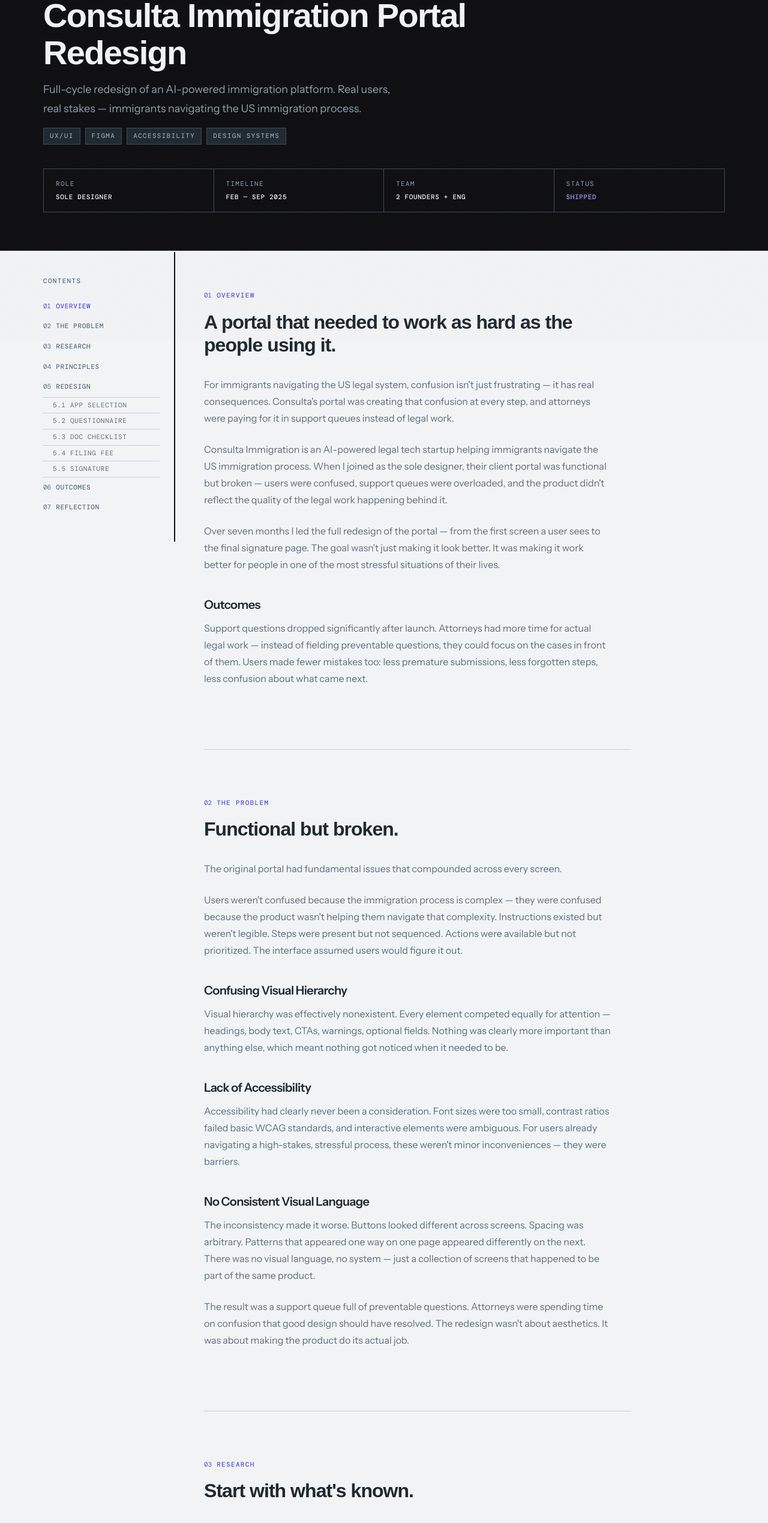
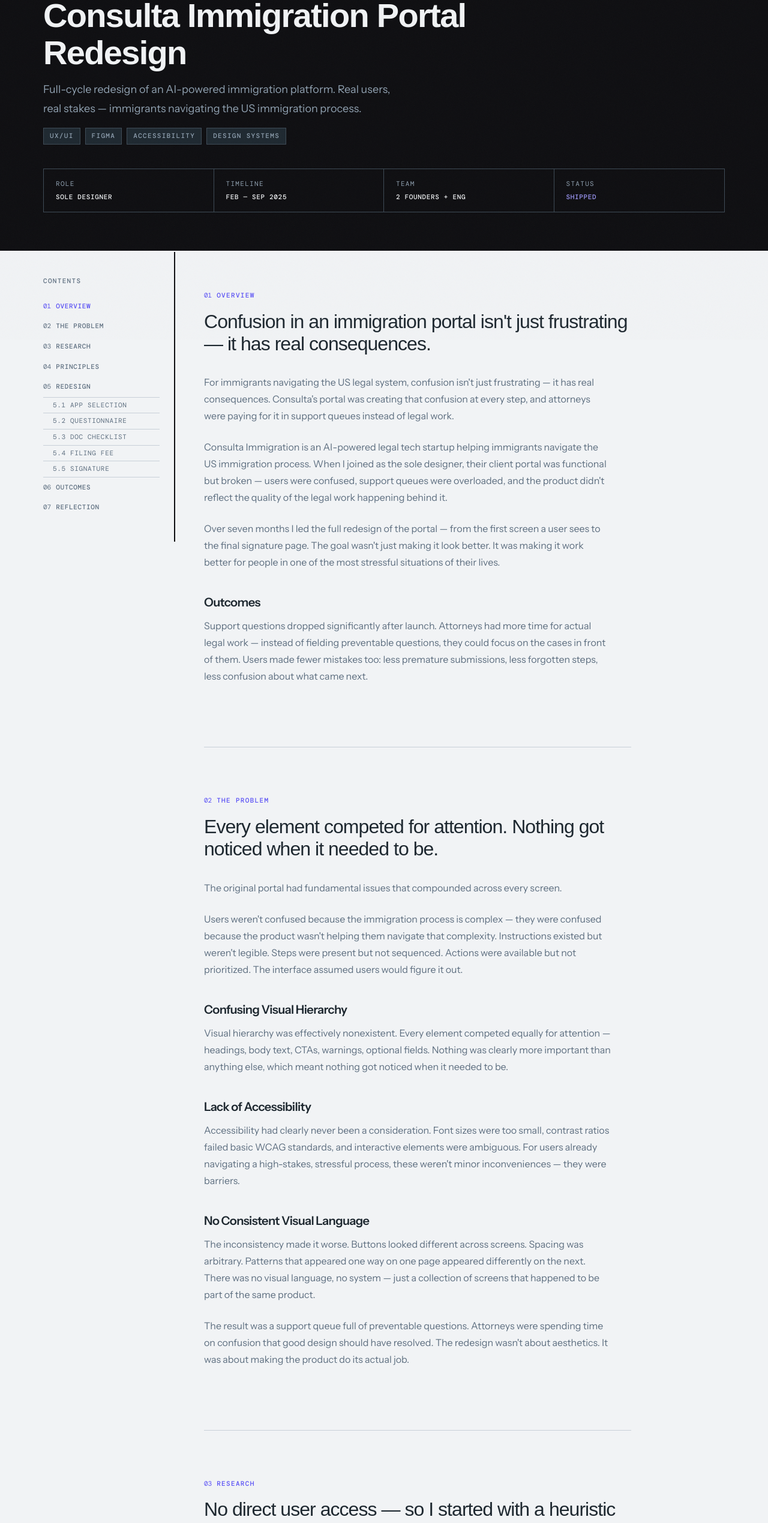
Before and after one commit to the-esoteric-girl/my-portfolio, a React (Vite) app: page /case-studies/consulta in a window 1280 px wide. Shown: the part 234-2773 px from the top of the page at 60% size. Built offline with nearby package versions, Linux system fonts and the light colour scheme.

Commit message:
update Consulta section titles

```diff
--- a/src/pages/CaseStudy.css
+++ b/src/pages/CaseStudy.css
@@ -244,9 +244,9 @@
 .cs-section-title {
   font-family: var(--font-heading);
   font-size: var(--text-3xl);
-  font-weight: var(--weight-bold);
+  font-weight: var(--weight-medium);
   letter-spacing: var(--tracking-tight);
-  line-height: 1.2;
+  line-height: 1.15;
   color: var(--color-text-primary);
   margin-bottom: var(--space-8);
 }
--- a/src/pages/CaseStudy.jsx
+++ b/src/pages/CaseStudy.jsx
@@ -249,7 +249,7 @@
               <span>Overview</span>
             </div>
             <h2 id="title-overview" className="cs-section-title">
-              A portal that needed to work as hard as the people using it.
+              Confusion in an immigration portal isn't just frustrating — it has real consequences.
             </h2>
             <p>
               For immigrants navigating the US legal system, confusion isn't
@@ -292,7 +292,7 @@
               <span>The Problem</span>
             </div>
             <h2 id="title-problem" className="cs-section-title">
-              Functional but broken.
+              Every element competed for attention. Nothing got noticed when it needed to be.
             </h2>
             <p>
               The original portal had fundamental issues that compounded across
@@ -351,7 +351,7 @@
               <span>Research</span>
             </div>
             <h2 id="title-research" className="cs-section-title">
-              Start with what's known.
+              No direct user access — so I started with a heuristic audit and the founders who knew where people got stuck.
             </h2>
             <p>
               I didn't have direct access to users. What I had was the next best
@@ -395,7 +395,7 @@
               <span>Principles</span>
             </div>
             <h2 id="title-principles" className="cs-section-title">
-              Three principles, every decision.
+              Progressive disclosure. Orientation before action. Visual urgency for real urgency.
             </h2>
             <p>
               Before wireframing anything, I wrote three design principles for
@@ -447,7 +447,7 @@
               <span>Redesign</span>
             </div>
             <h2 id="title-redesign" className="cs-section-title">
-              The work.
+              Five screens. Each one a specific problem, a specific solution.
             </h2>
             <p>
               Five screens. Each one a specific problem, a specific solution.
@@ -835,7 +835,7 @@
               <span>Outcomes</span>
             </div>
             <h2 id="title-outcomes" className="cs-section-title">
-              The work shipped.
+              Support questions dropped. Attorneys got time back. Users made fewer mistakes.
             </h2>
             <p>
               The redesigned portal shipped to real users. The cofounders
@@ -864,7 +864,7 @@
               <span>Reflection</span>
             </div>
             <h2 id="title-reflection" className="cs-section-title">
-              What I learned.
+              I should have pushed harder for direct user access — even one conversation beats a week of assumptions.
             </h2>
             <h4 className="cs-paragraph-heading">
               Prioritize usability testing and user feedback.
```
